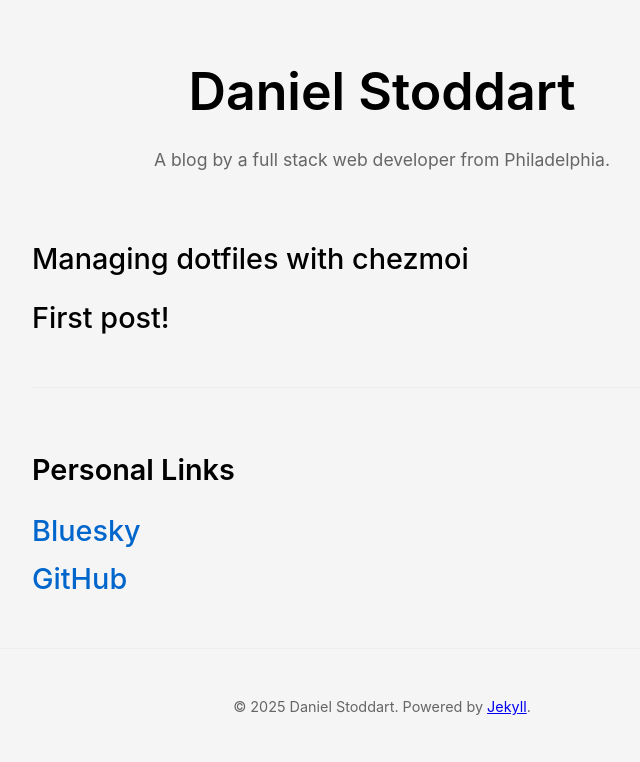
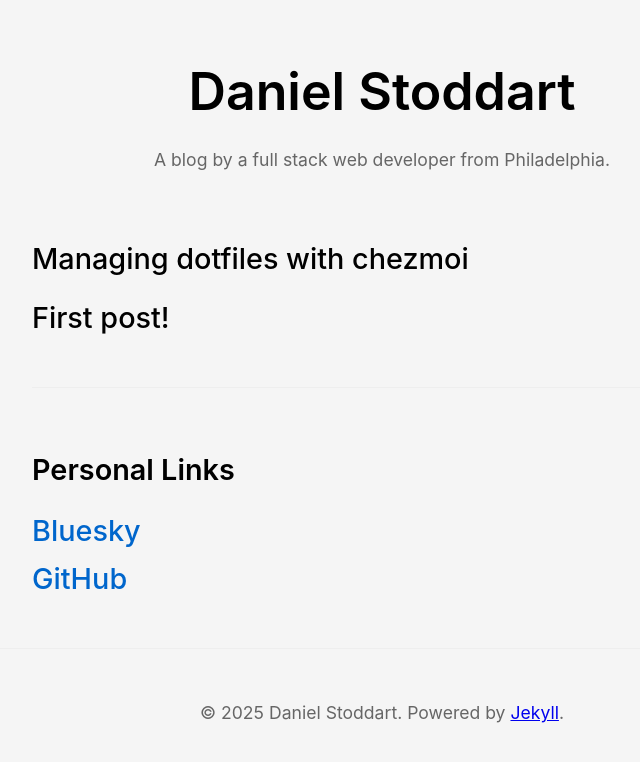
Before and after one commit to stoddart/stoddart.github.io, a Jekyll site: the page built from index.markdown, in a window 1280 px wide. Shown: the top 762 px of the page, without its empty margins (258-898 px from the left). Built offline with Jekyll 4.4.1, drawn with Linux system fonts in a browser that asks for light colours.

Commit message:
Update CSS

```diff
--- a/assets/css/style.css
+++ b/assets/css/style.css
@@ -71,7 +71,7 @@ footer {
   border-top: 1px solid #eee;
   margin-top: 3rem;
   color: var(--secondary-text);
-  font-size: var(--footer-font-size);
+  font-size: var(--subtitle-font-size);
   text-align: center;
 }
 
```
